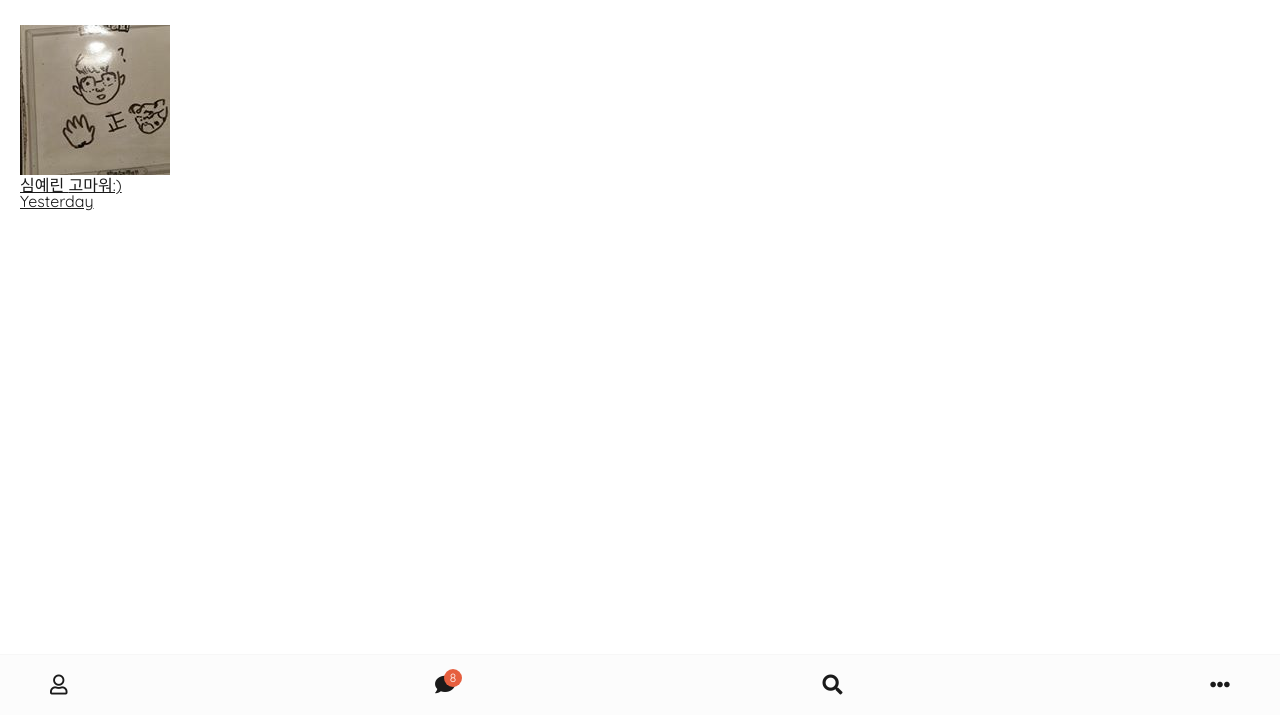
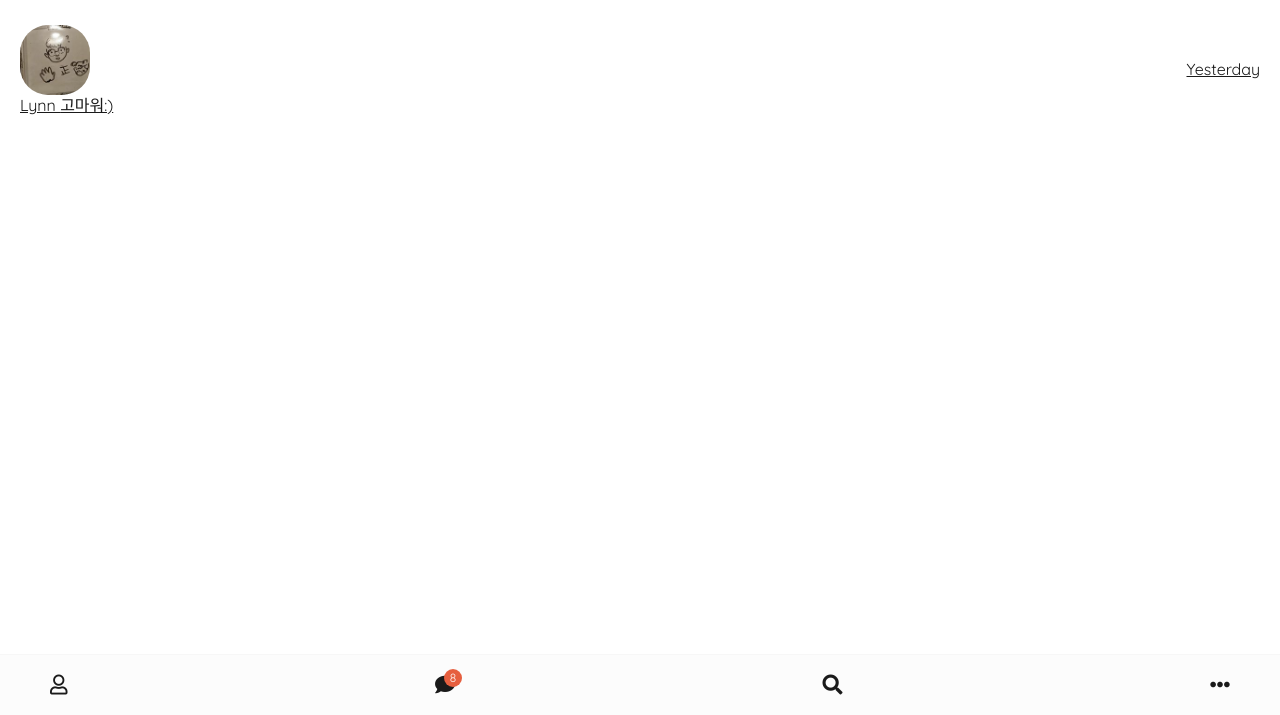
Before and after one commit to sjmjis0208/kakao_clone, a plain HTML site: page index.html in a window 1280 px wide. Shown: the part 85-800 px from the top of the page. Drawn offline with Linux system fonts and the light colour scheme.

Commit message:
add friend.css

```diff
--- /dev/null
+++ b/css/friend.css
@@ -0,0 +1,16 @@
+.friend {
+	display: flex;
+	justify-content: space-between;
+	align-items: center;
+}
+
+/*friend안에 있는 friend__avatar에 적용*/
+.friend .friend__avatar {
+	width: 50px;
+	border-radius: 40%
+}
+
+/*friend__avatar와 g-avatar 클래스를 둘다 가진 elelment에 적용*/
+.friend__avatar.g-avatar {
+	width: 70px;
+}
--- a/css/styles.css
+++ b/css/styles.css
@@ -3,6 +3,7 @@
 @import url('https://fonts.googleapis.com/css2?family=Quicksand:wght@400;700&display=swap');
 @import "header.css";
 @import "nav-bar.css";
+@import "friend.css";
 
 /*모든 element에 적용*/
 * {
--- a/index.html
+++ b/index.html
@@ -46,17 +46,21 @@
 			<ul class="chats__list">
 				<li class="chats__chat chat">
 					<a href="chat.html">
-						<div class="chat__column">
-							<img class="chat__avatar g-avatar" src="images/avatar.jpg" />
-							<div class="chat__content">
-								<span class="chat__username">
-									심예린
-								</span>
-								<span class="chat__preview">고마워:)</span>
+						<div class="chats__chat friend friend--lg">
+							<div class="friend__column">
+								<img src="images/avatar.jpg" class="g-avatar friend__avatar" />
+								<div class="friend__content">
+									<span class="friend__name">
+										Lynn
+									</span>
+									<span class="friend__bottom-text">고마워:) </span>
+								</div>
 							</div>
-						</div>
-						<div class="chat__column">
-							<span class="chat__timestamp">Yesterday</span>
+							<div class="friend__column">
+								<div class="friend__now-listening">
+									<span class="chat__timestamp">Yesterday</span>
+								</div>
+							</div>
 						</div>
 					</a>
 				</li>
@@ -72,7 +76,7 @@
 				<li class="nav__list-item">
 					<a href="index.html" class="nav__list-link">
 						<div class="nav__badge">
-						8
+							8
 						</div>
 						<i class="fas fa-comment"></i>
 					</a>
```
Also changed, not shown: friends.html (+2 -2 lines).
